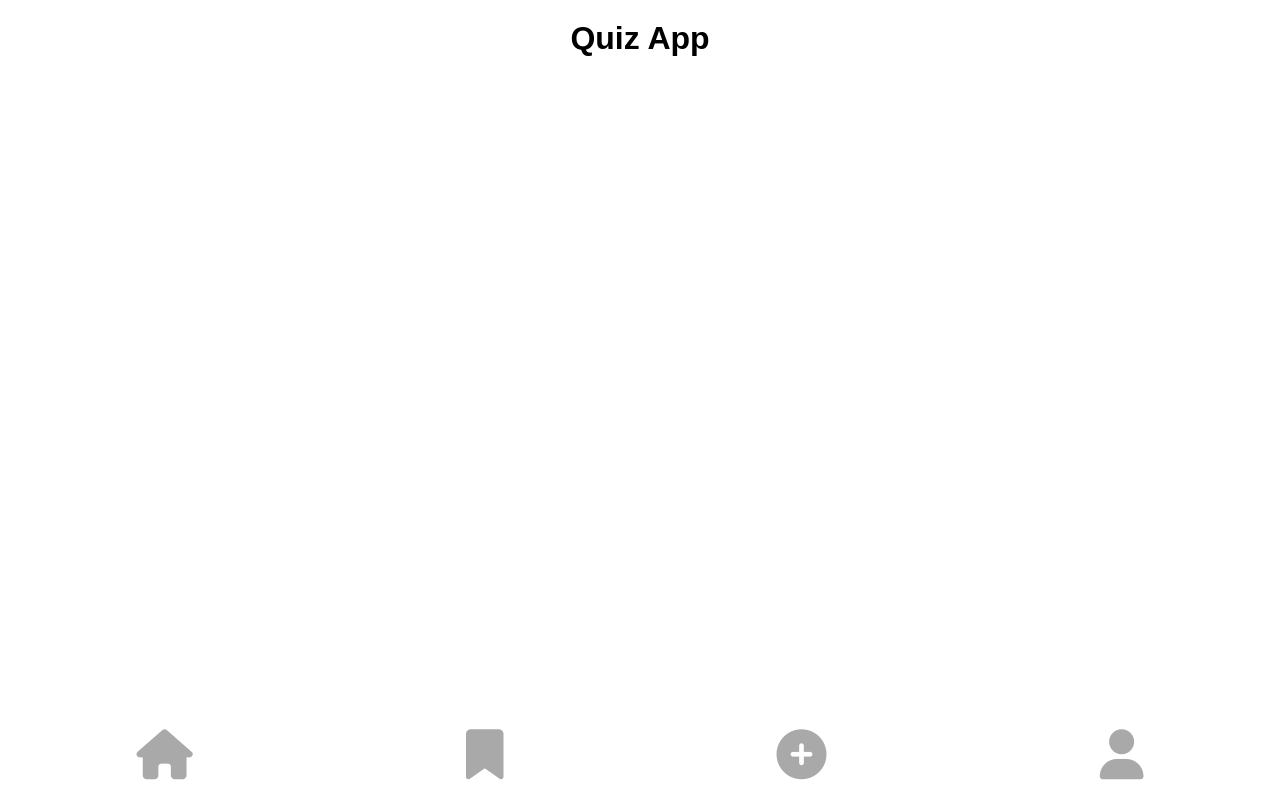
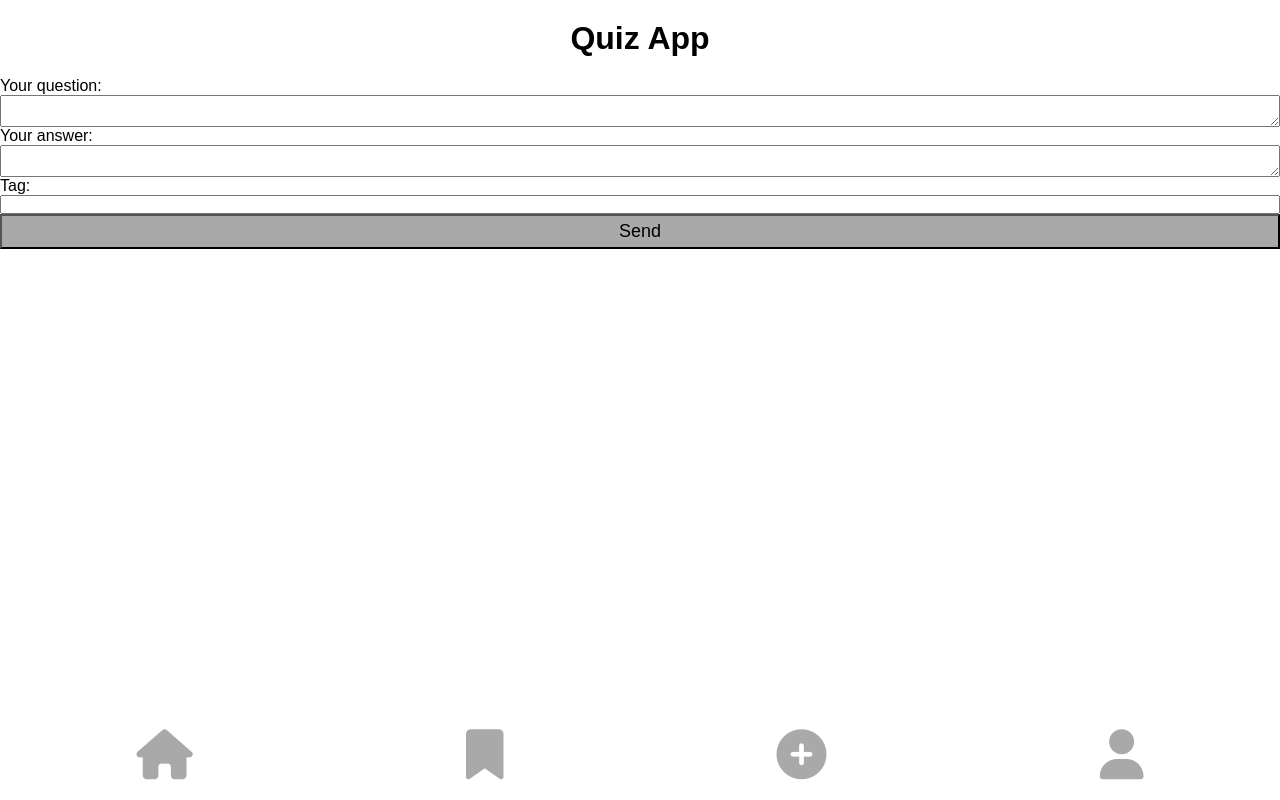
Before and after one commit to Polarchris-Berlin/quiz-app, a plain HTML site: page form.html in a window 1280 px wide. Drawn offline with Linux system fonts and the light colour scheme.

Commit message:
completed task 2

```diff
--- a/css/global.css
+++ b/css/global.css
@@ -1,7 +1,11 @@
 * {
-  border: 0px solid blue;
   margin: 0px;
   padding: 0px;
   box-sizing: border-box;
   font-family: Arial, Helvetica, sans-serif;
 }
+
+form {
+  display: flex;
+  flex-direction: column;
+}
--- a/form.html
+++ b/form.html
@@ -3,7 +3,7 @@
   <head>
     <meta charset="UTF-8" />
     <meta name="viewport" content="width=device-width, initial-scale=1.0" />
-    <title>index</title>
+    <title>form</title>
     <link rel="stylesheet" href="./css/styles.css" />
     <script
       src="https://kit.fontawesome.com/5960675caf.js"
@@ -16,6 +16,17 @@
       <h1>Quiz App</h1>
     </header>
     <main></main>
+    <section>
+      <form>
+        <label for="your-question">Your question:</label>
+        <textarea id="your-question" name="your-question"></textarea>
+        <label for="your-answer">Your answer:</label>
+        <textarea id="your-answer" name="your-answer"></textarea>
+        <label for="tag">Tag:</label>
+        <input id="tag" name="tag" />
+        <button type="submit">Send</button>
+      </form>
+    </section>
     <footer>
       <nav>
         <ul class="footer-navigation">
```
Also changed, not shown: bookmarks.html (+4 -3 lines), profile.html (+3 -0 lines).
